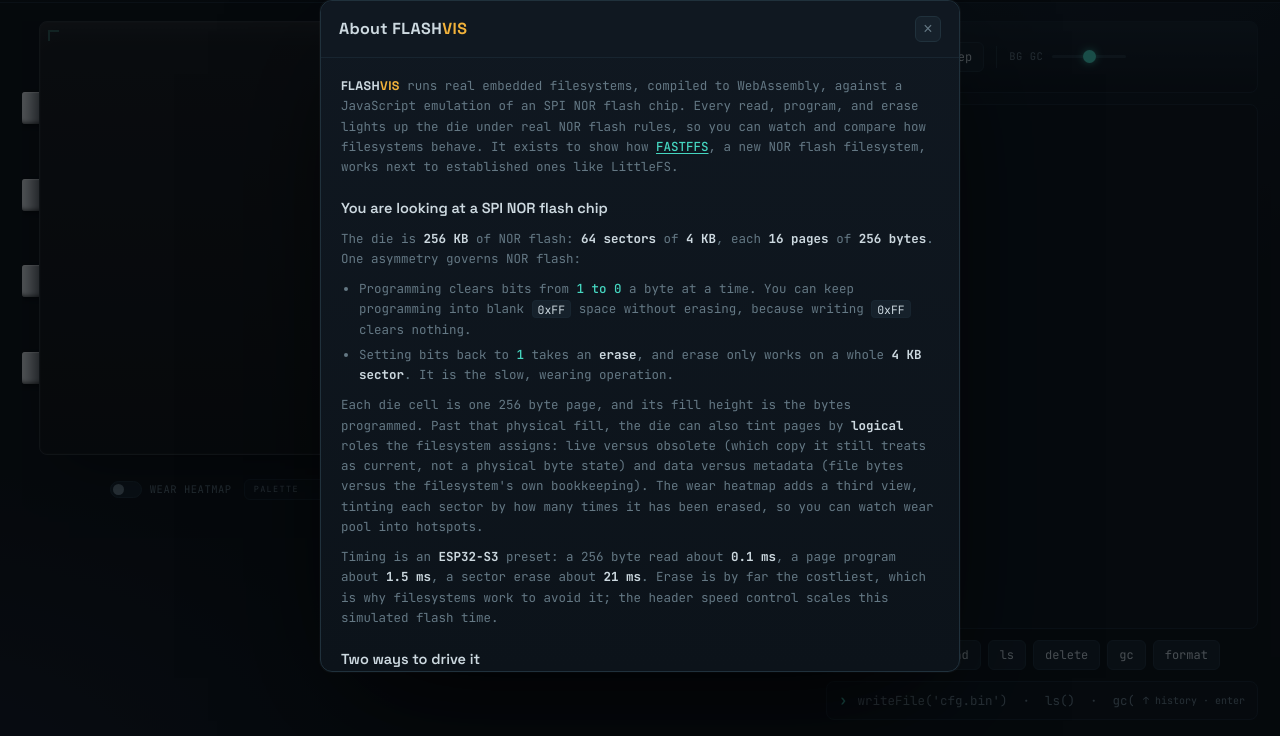
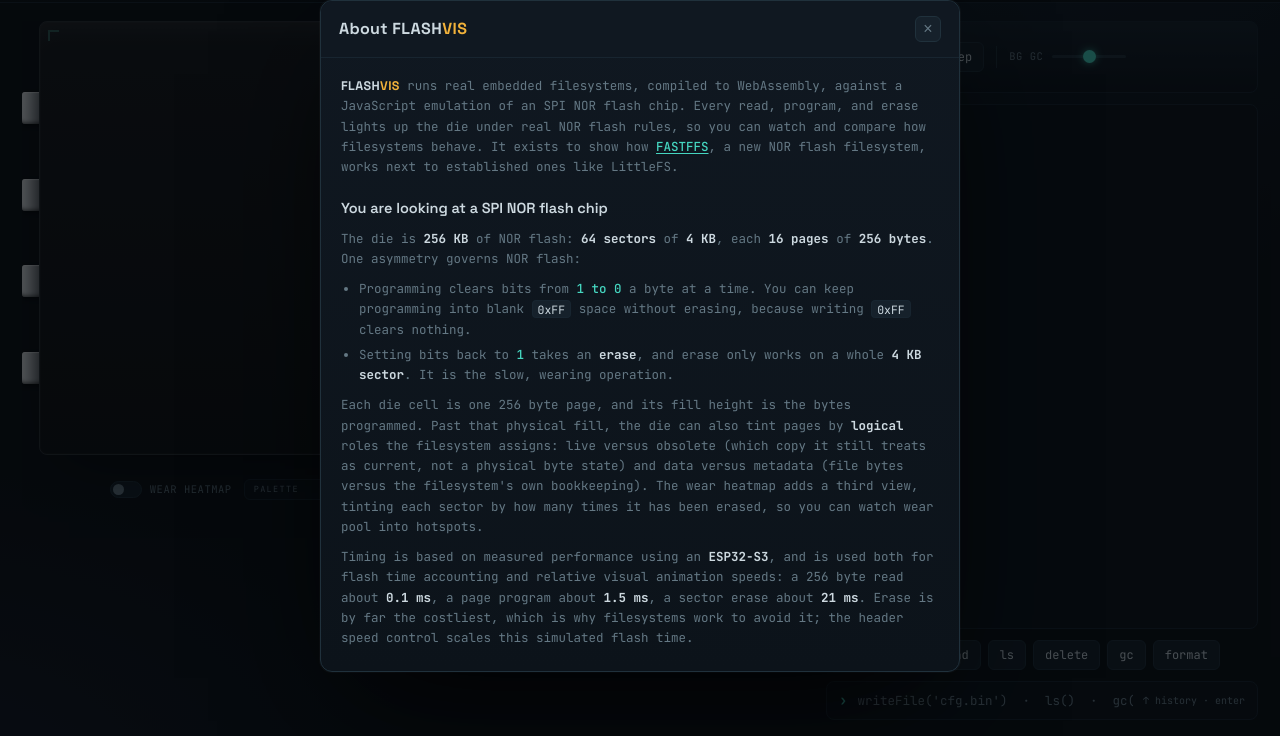
Before and after one commit to simap/FlashVis, a website: page web/index.html in a window 1280 px wide. Both pictures are taken after a click on the button "About flashvis and flash filesystems". Shown: the part 64-800 px from the top of the page. Drawn offline with Linux system fonts and the light colour scheme.

Commit message:
About: reword the timing lead to name measured performance and its two uses
State that timing is based on measured performance using an ESP32-S3 and is used
both for flash time accounting and relative visual animation speeds, then keep the
concrete per-op numbers after it.

```diff
--- a/web/index.html
+++ b/web/index.html
@@ -704,9 +704,11 @@
       versus metadata (file bytes versus the filesystem's own bookkeeping). The wear heatmap adds a
       third view, tinting each sector by how many times it has been erased, so you can watch wear pool
       into hotspots.</p>
-      <p>Timing is an <b>ESP32-S3</b> preset: a 256 byte read about <b>0.1 ms</b>, a page program
-      about <b>1.5 ms</b>, a sector erase about <b>21 ms</b>. Erase is by far the costliest, which is
-      why filesystems work to avoid it; the header speed control scales this simulated flash time.</p>
+      <p>Timing is based on measured performance using an <b>ESP32-S3</b>, and is used both for flash
+      time accounting and relative visual animation speeds: a 256 byte read about <b>0.1 ms</b>, a
+      page program about <b>1.5 ms</b>, a sector erase about <b>21 ms</b>. Erase is by far the
+      costliest, which is why filesystems work to avoid it; the header speed control scales this
+      simulated flash time.</p>
     </section>
 
     <section class="about-sec">
```
